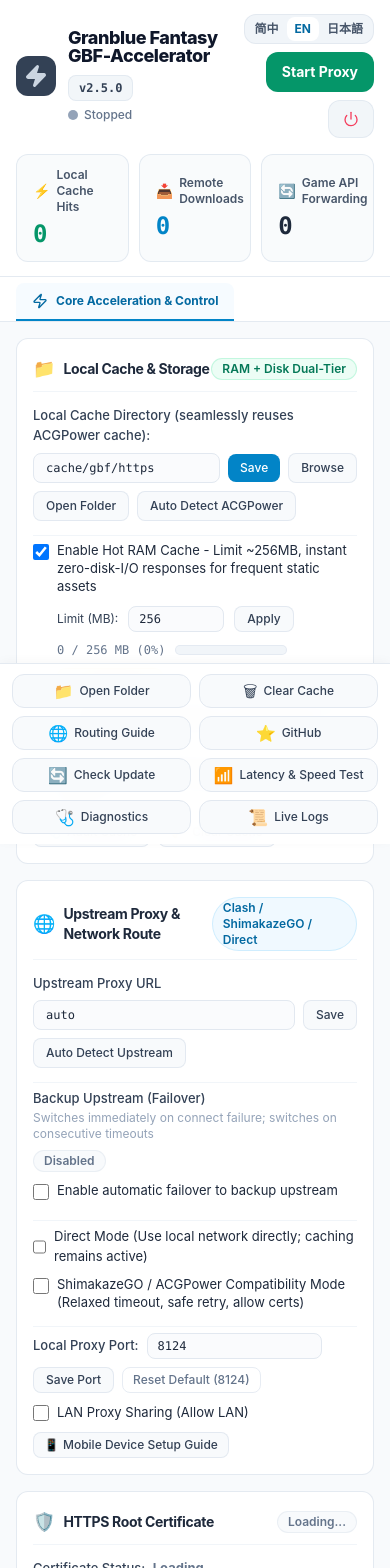
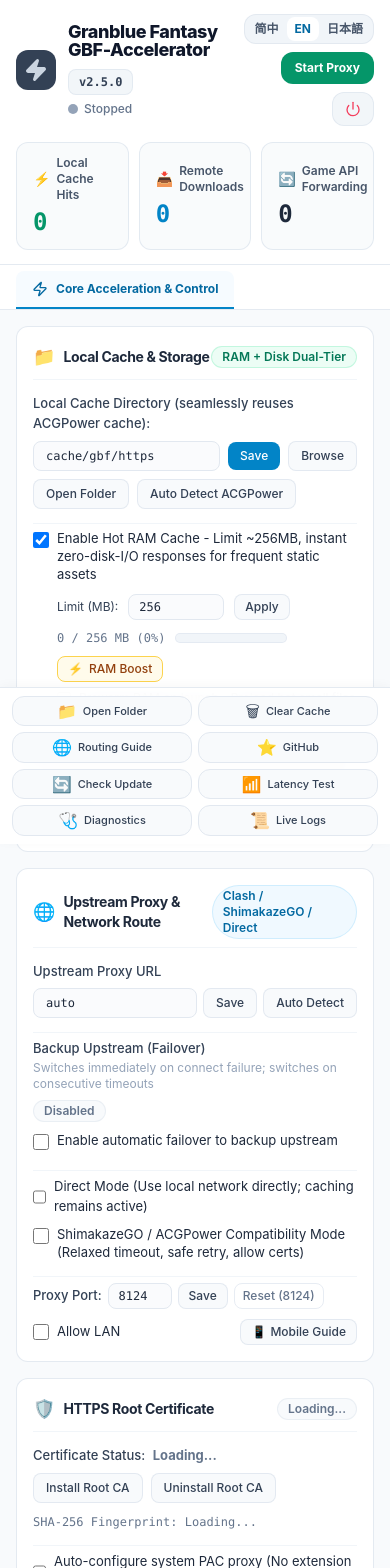
Before and after one commit to Sagisawa/GBF-Accelerator, a React (Vite) app in the folder web/: page / in a window 390 px wide. Shown: the top 1568 px of the page. Built offline with nearby package versions, Linux system fonts and the light colour scheme; no server answers.

Commit message:
fix(i18n): refine layout responsiveness and button sizing for EN and JA

```diff
--- a/web/src/App.tsx
+++ b/web/src/App.tsx
@@ -1324,7 +1324,7 @@
                 type="button"
                 disabled={loadingProxy || isTerminated}
                 onClick={handleToggleProxy}
-                className={`min-w-[100px] sm:min-w-[110px] px-4 sm:px-5 py-2.5 rounded-xl text-sm sm:text-base font-bold text-white shadow-xs transition-all cursor-pointer select-none active:scale-[0.98] ${
+                className={`min-w-[85px] sm:min-w-[100px] px-3.5 sm:px-4 py-2 rounded-xl text-xs sm:text-sm font-bold text-white shadow-xs transition-all cursor-pointer select-none active:scale-[0.98] whitespace-nowrap ${
                   isRunning
                     ? 'bg-rose-600 hover:bg-rose-700 active:bg-rose-800'
                     : 'bg-emerald-600 hover:bg-emerald-700 active:bg-emerald-800'
@@ -1336,7 +1336,7 @@
                 type="button"
                 disabled={isTerminated}
                 onClick={() => setIsQuitModalOpen(true)}
-                className="px-3.5 py-2.5 rounded-xl text-xs sm:text-sm font-semibold text-slate-600 hover:text-rose-600 bg-slate-100/90 hover:bg-rose-50 border border-slate-200/90 hover:border-rose-300 transition-all cursor-pointer select-none active:scale-[0.98] flex items-center gap-1.5 shadow-2xs"
+                className="px-3 py-2 rounded-xl text-xs sm:text-sm font-semibold text-slate-600 hover:text-rose-600 bg-slate-100/90 hover:bg-rose-50 border border-slate-200/90 hover:border-rose-300 transition-all cursor-pointer select-none active:scale-[0.98] flex items-center gap-1.5 shadow-2xs shrink-0 whitespace-nowrap"
                 title={t('header.quitAppTip')}
               >
                 <Power className="w-4 h-4 text-rose-500" />
@@ -1383,7 +1383,7 @@
       </div>
 
       {/* 2. Main Work Area (Natural Content-Fit, 2-Column Responsive Card Grid) */}
-      <main className="w-full max-w-5xl mx-auto px-4 sm:px-6 py-4 sm:py-5 flex flex-col justify-start gap-4 sm:gap-5 flex-1">
+      <main className="w-full max-w-5xl mx-auto px-4 sm:px-6 py-4 sm:py-5 pb-20 sm:pb-24 flex flex-col justify-start gap-4 sm:gap-5 flex-1">
         {activeTab === 'core' ? (
           <>
             <div className="grid grid-cols-1 md:grid-cols-2 gap-4 sm:gap-4.5">
@@ -1501,7 +1501,7 @@
                         onClick={handleApplyRamMb}
                         disabled={Boolean(loadingAction)}
                         aria-busy={isActionLoading('ram-mb')}
-                        className="px-3 py-1 rounded-lg text-xs sm:text-sm font-medium text-slate-700 bg-slate-50 hover:bg-slate-100 hover:text-slate-900 border border-slate-200/90 active:scale-[0.98] transition-all cursor-pointer shadow-2xs"
+                        className="px-2.5 sm:px-3 py-1 rounded-lg text-xs sm:text-sm font-medium text-slate-700 bg-slate-50 hover:bg-slate-100 hover:text-slate-900 border border-slate-200/90 active:scale-[0.98] transition-all shrink-0 cursor-pointer shadow-2xs whitespace-nowrap"
                       >
                         {isActionLoading('ram-mb') ? t('cards.cache.applying') : t('cards.cache.apply')}
                       </button>
@@ -1623,13 +1623,13 @@
                 <label className="text-[13px] sm:text-sm text-slate-700 font-medium block">
                   {t('cards.upstream.upstreamLabel')}
                 </label>
-                <div className="flex items-center gap-2 flex-wrap sm:flex-nowrap">
+                <div className="flex items-center gap-1.5 sm:gap-2">
                   <input
                     type="text"
                     disabled={isDirect || Boolean(loadingAction)}
                     value={upstreamInput}
                     onChange={(e) => setUpstreamInput(e.target.value)}
-                    className="flex-1 min-w-[160px] bg-slate-50/70 border border-slate-200 rounded-lg px-3 py-1.5 text-xs sm:text-sm font-mono text-slate-800 focus:bg-white focus:outline-none focus:ring-2 focus:ring-sky-500/20 focus:border-sky-500 shadow-2xs transition-all disabled:bg-slate-100 disabled:text-slate-400"
+                    className="flex-1 min-w-0 bg-slate-50/70 border border-slate-200 rounded-lg px-3 py-1.5 text-xs sm:text-sm font-mono text-slate-800 focus:bg-white focus:outline-none focus:ring-2 focus:ring-sky-500/20 focus:border-sky-500 shadow-2xs transition-all disabled:bg-slate-100 disabled:text-slate-400"
                   />
                   <button
                     type="button"
@@ -1703,7 +1703,7 @@
                   <div className="space-y-2.5 pt-0.5">
                     {/* Backup upstream input + probe button */}
                     <div className="space-y-1.5">
-                      <div className="flex items-center gap-2 flex-wrap sm:flex-nowrap">
+                      <div className="flex items-center gap-1.5 sm:gap-2">
                         <label className="text-xs sm:text-[13px] text-slate-600 shrink-0">
                           {t('cards.upstream.backupAddress')}
                         </label>
@@ -1713,7 +1713,7 @@
                           onChange={(e) => setBackupUpstreamInput(e.target.value)}
                           disabled={Boolean(loadingAction)}
                           placeholder={t('cards.upstream.backupPlaceholder')}
-                          className="flex-1 min-w-[180px] bg-slate-50/70 border border-slate-200 rounded-lg px-3 py-1.5 text-xs sm:text-sm font-mono text-slate-800 focus:bg-white focus:outline-none focus:ring-2 focus:ring-sky-500/20 focus:border-sky-500 shadow-2xs transition-all"
+                          className="flex-1 min-w-0 bg-slate-50/70 border border-slate-200 rounded-lg px-3 py-1.5 text-xs sm:text-sm font-mono text-slate-800 focus:bg-white focus:outline-none focus:ring-2 focus:ring-sky-500/20 focus:border-sky-500 shadow-2xs transition-all"
                         />
                         <button
                           type="button"
@@ -1917,21 +1917,21 @@
 
               {/* Listen Port & Allow LAN */}
               <div className="space-y-2.5 pt-1.5 border-t border-slate-100">
-                <div className="flex items-center gap-2 flex-wrap">
+                <div className="flex items-center gap-1.5 sm:gap-2 flex-wrap">
                   <label className="text-[13px] sm:text-sm text-slate-700 font-medium">{t('cards.network.portLabel')}</label>
                   <input
                     type="text"
                     disabled={Boolean(loadingAction)}
                     value={portInput}
                     onChange={(e) => setPortInput(e.target.value)}
-                    className="w-18 bg-slate-50/70 border border-slate-200 rounded-lg px-2.5 py-1 text-xs sm:text-sm font-mono text-slate-800 focus:bg-white focus:outline-none focus:ring-2 focus:ring-sky-500/20 focus:border-sky-500 shadow-2xs"
+                    className="w-16 sm:w-18 bg-slate-50/70 border border-slate-200 rounded-lg px-2.5 py-1 text-xs sm:text-sm font-mono text-slate-800 focus:bg-white focus:outline-none focus:ring-2 focus:ring-sky-500/20 focus:border-sky-500 shadow-2xs"
                   />
                   <button
                     type="button"
                     onClick={handleSavePort}
                     disabled={Boolean(loadingAction)}
                     aria-busy={isActionLoading('save-port')}
-                    className="px-3 py-1 rounded-lg text-xs sm:text-sm font-medium text-slate-700 bg-slate-50 hover:bg-slate-100 hover:text-slate-900 border border-slate-200/90 active:scale-[0.98] transition-all cursor-pointer shadow-2xs"
+                    className="px-2.5 sm:px-3 py-1 rounded-lg text-xs sm:text-sm font-medium text-slate-700 bg-slate-50 hover:bg-slate-100 hover:text-slate-900 border border-slate-200/90 active:scale-[0.98] transition-all shrink-0 cursor-pointer shadow-2xs whitespace-nowrap"
                   >
                     {isActionLoading('save-port') ? t('common.saving') : t('cards.network.savePort')}
                   </button>
@@ -1940,14 +1940,14 @@
                     onClick={handleResetPort}
                     disabled={Boolean(loadingAction)}
                     aria-busy={isActionLoading('reset-port')}
-                    className="px-2.5 py-1 rounded-lg text-xs sm:text-sm font-medium text-slate-500 hover:text-slate-800 hover:bg-slate-100 border border-slate-200/80 active:scale-[0.98] transition-all cursor-pointer shadow-2xs"
+                    className="px-2 sm:px-2.5 py-1 rounded-lg text-xs sm:text-sm font-medium text-slate-500 hover:text-slate-800 hover:bg-slate-100 border border-slate-200/80 active:scale-[0.98] transition-all shrink-0 cursor-pointer shadow-2xs whitespace-nowrap"
                   >
                     {isActionLoading('reset-port') ? t('common.loading') : t('cards.network.resetDefault')}
                   </button>
                 </div>
 
                 <div className="space-y-1.5">
-                  <div className="flex items-center gap-2.5 flex-wrap">
+                  <div className="flex items-center justify-between gap-2 flex-wrap">
                     <label className="inline-flex items-center gap-2 text-[13px] sm:text-sm text-slate-800 cursor-pointer select-none">
                       <input
                         type="checkbox"
@@ -1961,7 +1961,7 @@
                     <button
                       type="button"
                       onClick={() => setIsMobileModalOpen(true)}
-                      className="px-2.5 py-1 rounded-lg text-xs sm:text-sm font-medium text-slate-700 bg-slate-50 hover:bg-slate-100 hover:text-slate-900 border border-slate-200/90 active:scale-[0.98] transition-all cursor-pointer flex items-center gap-1 shadow-2xs"
+                      className="px-2.5 py-1 rounded-lg text-xs sm:text-sm font-medium text-slate-700 bg-slate-50 hover:bg-slate-100 hover:text-slate-900 border border-slate-200/90 active:scale-[0.98] transition-all cursor-pointer flex items-center gap-1 shadow-2xs shrink-0 whitespace-nowrap"
                     >
                       <span>📱</span>
                       <span>{t('cards.network.mobileGuide')}</span>
@@ -2304,13 +2304,13 @@
   </main>
 
       {/* 3. Fixed Bottom Action Dock (Footer) */}
-      <footer className="sticky bottom-0 shrink-0 bg-white/95 backdrop-blur-md border-t border-slate-200/90 px-3 sm:px-4 py-2.5 sm:py-3 shadow-[0_-2px_10px_rgba(0,0,0,0.03)] z-20">
-        <div className="max-w-5xl mx-auto grid grid-cols-2 min-[540px]:grid-cols-4 min-[840px]:grid-cols-8 gap-2">
+      <footer className="sticky bottom-0 shrink-0 bg-white/95 backdrop-blur-md border-t border-slate-200/90 px-3 sm:px-4 py-2 sm:py-2.5 shadow-[0_-2px_10px_rgba(0,0,0,0.03)] z-20">
+        <div className="max-w-5xl mx-auto grid grid-cols-2 min-[480px]:grid-cols-4 min-[768px]:grid-cols-8 gap-1.5 sm:gap-2">
           <button
             type="button"
             onClick={handleOpenCacheFolder}
             disabled={loadingOpenFolder}
-            className="px-2 py-2 sm:py-2.5 rounded-xl text-xs font-medium text-slate-700 bg-slate-50 hover:bg-slate-100 hover:text-slate-900 border border-slate-200 active:scale-[0.98] transition-all cursor-pointer disabled:opacity-50 disabled:cursor-not-allowed flex items-center justify-center gap-1.5 shadow-2xs whitespace-nowrap"
+            className="px-1.5 sm:px-2 py-1.5 sm:py-2 rounded-xl text-[11px] sm:text-xs font-medium text-slate-700 bg-slate-50 hover:bg-slate-100 hover:text-slate-900 border border-slate-200 active:scale-[0.98] transition-all cursor-pointer disabled:opacity-50 disabled:cursor-not-allowed flex items-center justify-center gap-1.5 shadow-2xs whitespace-nowrap"
           >
             <span className="text-base leading-none">📁</span>
             <span>{loadingOpenFolder ? t('common.loading') : t('common.openFolder')}</span>
@@ -2319,7 +2319,7 @@
           <button
             type="button"
             onClick={() => setIsClearModalOpen(true)}
-            className="px-2 py-2 sm:py-2.5 rounded-xl text-xs font-medium text-slate-700 bg-slate-50 hover:bg-slate-100 hover:text-slate-900 border border-slate-200 active:scale-[0.98] transition-all cursor-pointer flex items-center justify-center gap-1.5 shadow-2xs whitespace-nowrap"
+            className="px-1.5 sm:px-2 py-1.5 sm:py-2 rounded-xl text-[11px] sm:text-xs font-medium text-slate-700 bg-slate-50 hover:bg-slate-100 hover:text-slate-900 border border-slate-200 active:scale-[0.98] transition-all cursor-pointer flex items-center justify-center gap-1.5 shadow-2xs whitespace-nowrap"
           >
             <span className="text-base leading-none">🗑</span>
             <span>{t('cards.cache.clearCache')}</span>
@@ -2328,7 +2328,7 @@
           <button
             type="button"
             onClick={() => setIsRoutingModalOpen(true)}
-            className="px-2 py-2 sm:py-2.5 rounded-xl text-xs font-medium text-slate-700 bg-slate-50 hover:bg-slate-100 hover:text-slate-900 border border-slate-200 active:scale-[0.98] transition-all cursor-pointer flex items-center justify-center gap-1.5 shadow-2xs whitespace-nowrap"
+            className="px-1.5 sm:px-2 py-1.5 sm:py-2 rounded-xl text-[11px] sm:text-xs font-medium text-slate-700 bg-slate-50 hover:bg-slate-100 hover:text-slate-900 border border-slate-200 active:scale-[0.98] transition-all cursor-pointer flex items-center justify-center gap-1.5 shadow-2xs whitespace-nowrap"
           >
             <span className="text-base leading-none">🌐</span>
             <span>{t('footer.routingTips')}</span>
@@ -2338,7 +2338,7 @@
             href="https://github.com/Sagisawa/GBF-Accelerator"
             target="_blank"
             rel="noreferrer"
-            className="px-2 py-2 sm:py-2.5 rounded-xl text-xs font-medium text-slate-700 bg-slate-50 hover:bg-slate-100 hover:text-slate-900 border border-slate-200 active:scale-[0.98] transition-all cursor-pointer flex items-center justify-center gap-1.5 shadow-2xs whitespace-nowrap"
+            className="px-1.5 sm:px-2 py-1.5 sm:py-2 rounded-xl text-[11px] sm:text-xs font-medium text-slate-700 bg-slate-50 hover:bg-slate-100 hover:text-slate-900 border border-slate-200 active:scale-[0.98] transition-all cursor-pointer flex items-center justify-center gap-1.5 shadow-2xs whitespace-nowrap"
           >
             <span className="text-base leading-none">⭐</span>
             <span>GitHub</span>
@@ -2347,7 +2347,7 @@
           <button
             type="button"
             onClick={() => setIsUpdateModalOpen(true)}
-            className="px-2 py-2 sm:py-2.5 rounded-xl text-xs font-medium text-slate-700 bg-slate-50 hover:bg-slate-100 hover:text-slate-900 border border-slate-200 active:scale-[0.98] transition-all cursor-pointer flex items-center justify-center gap-1.5 shadow-2xs whitespace-nowrap"
+            className="px-1.5 sm:px-2 py-1.5 sm:py-2 rounded-xl text-[11px] sm:text-xs font-medium text-slate-700 bg-slate-50 hover:bg-slate-100 hover:text-slate-900 border border-slate-200 active:scale-[0.98] transition-all cursor-pointer flex items-center justify-center gap-1.5 shadow-2xs whitespace-nowrap"
           >
             <span className="text-base leading-none">🔄</span>
             <span>{t('footer.checkUpdate')}</span>
@@ -2356,7 +2356,7 @@
           <button
             type="button"
             onClick={() => setIsLatencyModalOpen(true)}
-            className="px-2 py-2 sm:py-2.5 rounded-xl text-xs font-medium text-slate-700 bg-slate-50 hover:bg-slate-100 hover:text-slate-900 border border-slate-200 active:scale-[0.98] transition-all cursor-pointer flex items-center justify-center gap-1.5 shadow-2xs whitespace-nowrap"
+            className="px-1.5 sm:px-2 py-1.5 sm:py-2 rounded-xl text-[11px] sm:text-xs font-medium text-slate-700 bg-slate-50 hover:bg-slate-100 hover:text-slate-900 border border-slate-200 active:scale-[0.98] transition-all cursor-pointer flex items-center justify-center gap-1.5 shadow-2xs whitespace-nowrap"
           >
             <span className="text-base leading-none">📶</span>
             <span>{t('cards.upstream.latencyTest')}</span>
@@ -2365,7 +2365,7 @@
           <button
             type="button"
             onClick={() => setIsHealthModalOpen(true)}
-            className="px-2 py-2 sm:py-2.5 rounded-xl text-xs font-medium text-slate-700 bg-slate-50 hover:bg-slate-100 hover:text-slate-900 border border-slate-200 active:scale-[0.98] transition-all cursor-pointer flex items-center justify-center gap-1.5 shadow-2xs whitespace-nowrap"
+            className="px-1.5 sm:px-2 py-1.5 sm:py-2 rounded-xl text-[11px] sm:text-xs font-medium text-slate-700 bg-slate-50 hover:bg-slate-100 hover:text-slate-900 border border-slate-200 active:scale-[0.98] transition-all cursor-pointer flex items-center justify-center gap-1.5 shadow-2xs whitespace-nowrap"
           >
             <span className="text-base leading-none">🩺</span>
             <span>{t('footer.diagnostics')}</span>
@@ -2374,7 +2374,7 @@
           <button
             type="button"
             onClick={openLogsWindow}
-            className="px-2 py-2 sm:py-2.5 rounded-xl text-xs font-medium text-slate-700 bg-slate-50 hover:bg-slate-100 hover:text-slate-900 border border-slate-200 active:scale-[0.98] transition-all cursor-pointer flex items-center justify-center gap-1.5 shadow-2xs whitespace-nowrap"
+            className="px-1.5 sm:px-2 py-1.5 sm:py-2 rounded-xl text-[11px] sm:text-xs font-medium text-slate-700 bg-slate-50 hover:bg-slate-100 hover:text-slate-900 border border-slate-200 active:scale-[0.98] transition-all cursor-pointer flex items-center justify-center gap-1.5 shadow-2xs whitespace-nowrap"
           >
             <span className="text-base leading-none">📜</span>
             <span>{t('footer.liveLogs')}</span>
--- a/web/src/i18n/locales/en.ts
+++ b/web/src/i18n/locales/en.ts
@@ -57,7 +57,7 @@
     "startProxy": "Start Proxy",
     "stopProxy": "Stop Proxy",
     "processing": "Processing...",
-    "quitApp": "Completely Exit",
+    "quitApp": "Exit",
     "quitAppTip": "Completely exit GBF-Accelerator background service (releases ports 8124 & 8125)",
     "terminatedNotice": "GBF-Accelerator background service has safely exited. Ports 8124 and 8125 have been released. You may now close this tab.",
     "quitSuccess": "Accelerator backend has exited safely and released ports. You can close this tab.",
@@ -120,22 +120,22 @@
     "network": {
       "title": "Network Topology & Local Ports",
       "desc": "Configure proxy listen port and LAN sharing settings",
-      "portLabel": "Local Proxy Port:",
+      "portLabel": "Proxy Port:",
       "listenPortLabel": "Local Proxy Listen Port",
-      "resetDefault": "Reset Default (8124)",
-      "savePort": "Save Port",
+      "resetDefault": "Reset (8124)",
+      "savePort": "Save",
       "portHotReloaded": "Proxy port switched to {port}; running proxy has hot-reloaded",
       "portSaved": "Proxy port saved as {port}; takes effect on next launch",
       "portWarning": "Port switched to {port}, but runtime sync reported warnings: {warnings}",
       "portSaveFailed": "Failed to save port: {error}",
       "portReset": "Port reset to default 8124",
       "portResetFailed": "Failed to reset port: {error}",
-      "allowLan": "LAN Proxy Sharing (Allow LAN)",
+      "allowLan": "Allow LAN",
       "allowLanDesc": "Allow devices on same LAN (smartphones, tablets) to connect via this host IP. Control console (8125) strictly remains loopback.",
       "lanIp": "LAN Access IP",
       "lanIpTip": "Connect mobile devices to this host IP",
       "lanIpDesc": "Host LAN IP: {ip} (Port {port}) | Configure mobile Wi-Fi proxy to this address",
-      "mobileGuide": "Mobile Device Setup Guide",
+      "mobileGuide": "Mobile Guide",
       "certTitle": "HTTPS Root Certificate",
       "certStatusLabel": "Certificate Status: ",
       "certFingerprintLabel": "SHA-256 Fingerprint: ",
@@ -163,7 +163,7 @@
       "upstreamPlaceholder": "e.g. http://127.0.0.1:7890, socks5://127.0.0.1:10808, or auto",
       "upstreamSaved": "Upstream proxy saved and switched to: {url}",
       "upstreamSaveFailed": "Failed to save upstream proxy: {error}",
-      "autoDetect": "Auto Detect Upstream",
+      "autoDetect": "Auto Detect",
       "backupProbing": "Probing...",
       "backupAutoDetect": "Auto Detect",
       "probeSuccess": "Detected and applied upstream proxy: {url}",
@@ -236,7 +236,7 @@
       "failoverNotification": "Route Switch Notification",
       "failoverNotificationDesc": "Show desktop notification when failover or recovery occurs",
       "saveFailover": "Save Failover Settings",
-      "latencyTest": "Latency & Speed Test",
+      "latencyTest": "Latency Test",
       "routingGuide": "Routing & Proxy Recommendations",
       "activeLinePrimary": "Primary Upstream (Active)",
       "activeLineBackup": "Backup Upstream (Active)",
--- a/web/src/i18n/locales/zh.ts
+++ b/web/src/i18n/locales/zh.ts
@@ -128,7 +128,7 @@
       "portSaveFailed": "保存端口失败: {error}",
       "portReset": "端口已重置为默认值 8124",
       "portResetFailed": "重置端口失败: {error}",
-      "allowLan": "局域网透明代理共享 (Allow LAN)",
+      "allowLan": "允许局域网连接 (Allow LAN)",
       "allowLanDesc": "允许同局域网设备 (手机、平板等) 经此电脑 IP 连接代理。控制台 (8125) 仍严格限定本机回环。",
       "lanIp": "局域网接入 IP",
       "lanIpTip": "手机/平板请连接此电脑 IP",
@@ -161,7 +161,7 @@
       "upstreamPlaceholder": "例如: http://127.0.0.1:7890、socks5://127.0.0.1:10808 或 auto",
       "upstreamSaved": "上游代理地址已保存并切换至：{url}",
       "upstreamSaveFailed": "保存上游代理失败: {error}",
-      "autoDetect": "自动探测上游",
+      "autoDetect": "自动探测",
       "backupProbing": "探测中...",
       "backupAutoDetect": "自动探测",
       "probeSuccess": "已探测并应用上游代理: {url}",
@@ -234,7 +234,7 @@
       "failoverNotification": "线路切换系统通知",
       "failoverNotificationDesc": "发生故障转移或线路恢复时，发送桌面托盘气泡提示",
       "saveFailover": "保存备用上游配置",
-      "latencyTest": "节点延迟与速度测试",
+      "latencyTest": "延迟测试",
       "routingGuide": "上游分流与配置推荐",
       "activeLinePrimary": "主上游线路 (正常)",
       "activeLineBackup": "备用线路 (已切换)",
```
Also changed, not shown: web/src/i18n/locales/ja.ts (+8 -8 lines), 9 other files (tests, documents, lock files or other folders).
